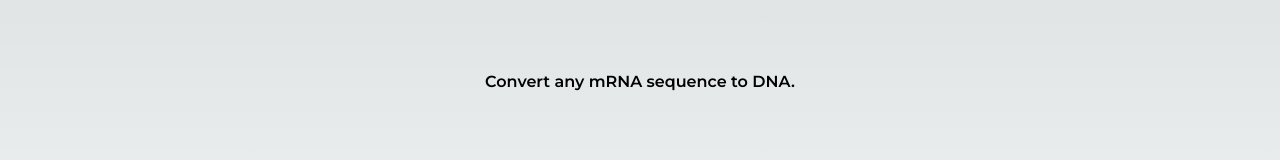
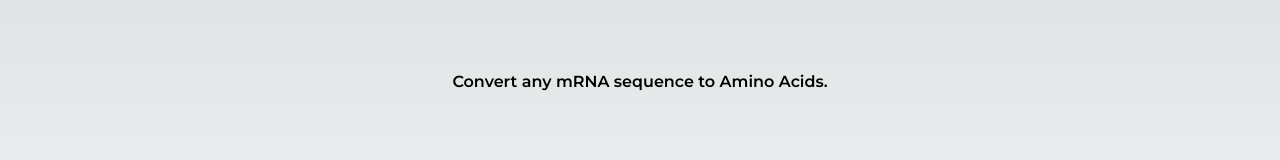
Before and after one commit to eamongordon/codonvert, a Next.js app: page / in a window 1280 px wide. Shown: the part 212-372 px from the top of the page. Built offline with nearby package versions, Linux system fonts and the light colour scheme.

Commit message:
update main page message

```diff
--- a/src/app/page.tsx
+++ b/src/app/page.tsx
@@ -46,7 +46,7 @@ export default function Home() {
         />
       </div>
       <div className="font-display font-semibold text-center">
-        <h3>Convert any mRNA sequence to DNA.</h3>
+        <h3>Convert any mRNA sequence to Amino Acids.</h3>
       </div>
       <div className="font-display">
         <input className="shadow appearance-none rounded w-full py-4 px-3 leading-tight focus:outline-none focus:shadow-outline dark:bg-neutral-800" id="codon" type="text" placeholder="Enter a Codon (e.g. AUG)" onChange={handleInput} />
```
